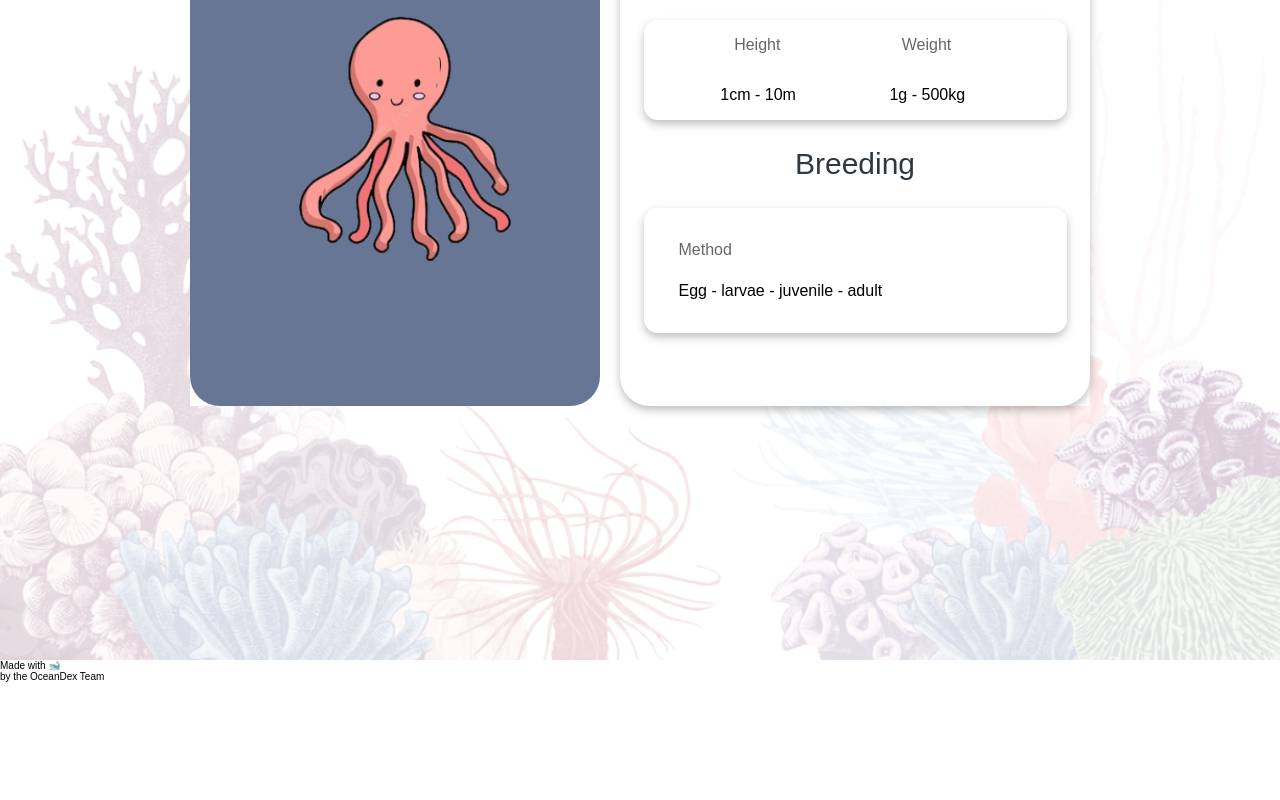
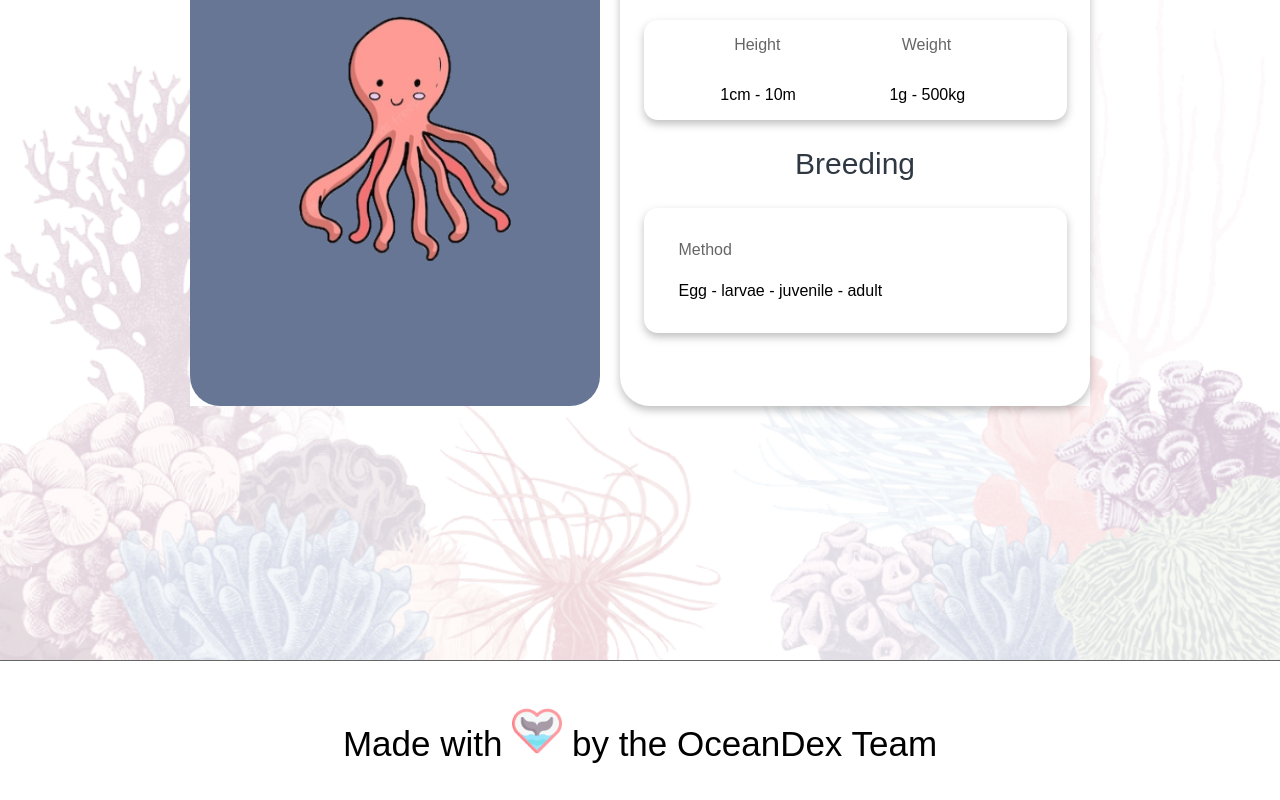
Before and after one commit to xossiane/javascript-oceandex, a Next.js app: page /About in a window 1280 px wide. Shown: the part 611-1411 px from the top of the page. Before the commit the page ends 1303 px from the top, so only its background shows below. Built offline with nearby package versions, Linux system fonts and the light colour scheme; a web font is replaced by a local one.

Commit message:
Change: footer with whale/heart image

```diff
--- a/components/organisms/Footer/index.jsx
+++ b/components/organisms/Footer/index.jsx
@@ -1,11 +1,10 @@
 import React from "react";
 import styles from "./styles.module.scss";
-
 export default function Footer() {
   return (
-    <footer className={styles[`footerContainer`]}>
-      <p className={styles[`footerContainer__copyParagraph`]}>
-        Made with 🐋 <br className={styles[`footerContainer__br`]}></br>by the
+    <footer className={styles[`footer`]}>
+      <p className={styles[`footer__copyright`]}>
+        Made with <img className={styles[`footer__image`]} src="/assets/images/footer/whale-lov.png" alt="love"/> <br className={styles[`footer__break`]}></br>by the
         OceanDex Team
       </p>
     </footer>
```
